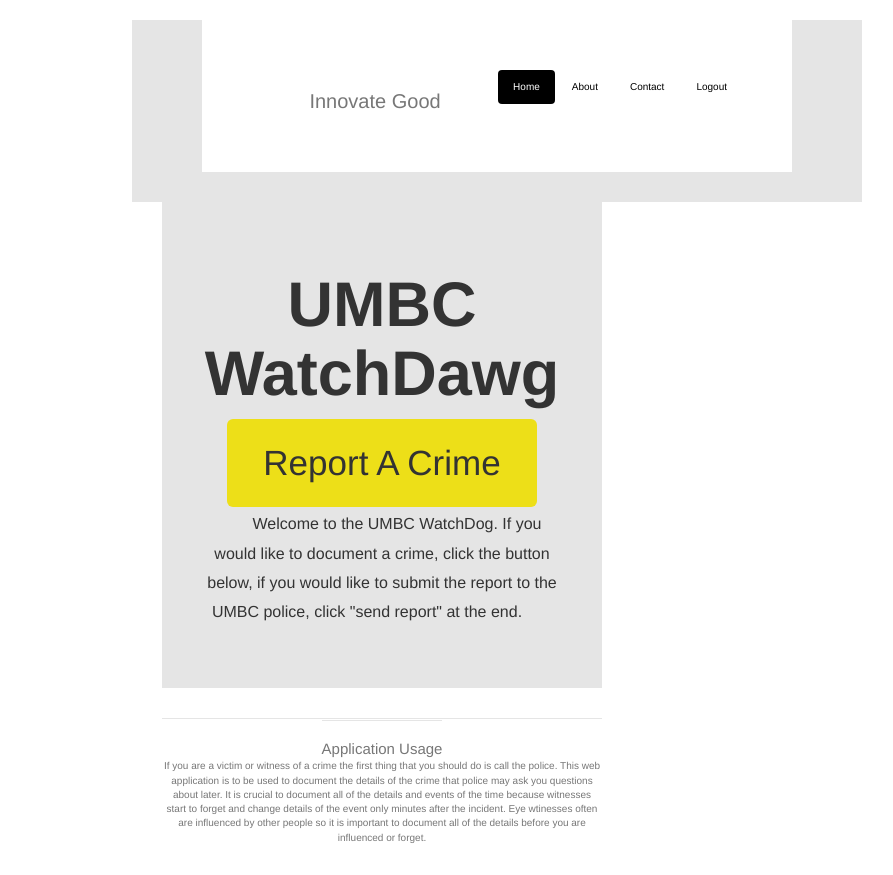
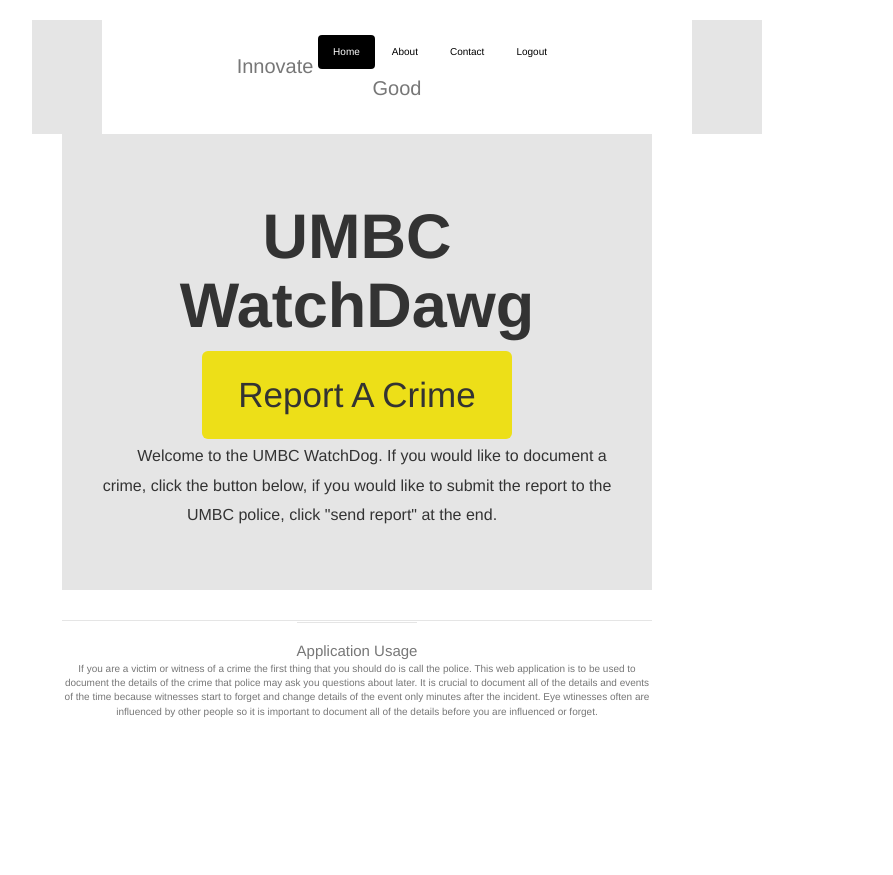
Before and after one commit to umbcWatchDawg/innovate-good-2017, a Django app: page /report/ in a window 1280 px wide. Shown: the whole page, without its empty margins (18-911 px from the left). After the commit the page ends 717 px from the top, so only its background shows below. Run offline with Django 3.2, Linux system fonts and the light colour scheme; the visitor is signed in with stand-in values (Sample User, id 1); some libraries are stand-ins or nearby versions.

Commit message:
max width

```diff
--- a/myproject/static/css/report.css
+++ b/myproject/static/css/report.css
@@ -4,10 +4,10 @@ body {
   padding-bottom: 20px;
   padding-left: 50px;
   padding-right: 50px;
-  margin-left: 100px;
-  margin-right: 100px;
+  /*margin-left: 100px;
+  margin-right: 100px;*/
   text-align: center;
-  max-width: 600px;
+  max-width: 750px;
   }
 .form-signin {
   text-align: center;
@@ -68,10 +68,10 @@ body {
 /* Custom page header */
 .header {
   background-color: #ffffff;
-  padding-right: 50px;
-  padding-left: 50px;
-  padding-bottom: 50px;
-  padding-top: 50px;
+  padding-right: 150px;
+  padding-left: 150px;
+  padding-bottom: 25px;
+  padding-top: 15px;
   /*padding-bottom: 20px;*/
   font-size: 10px;
   /*margin-right: 30px;
@@ -237,10 +237,10 @@ body {
   /* Space out the masthead */
   .header {
     background-color: #ffffff;
-	padding = 15px;
-	margin-bottom: 30px;
-	margin-right: 30px;
-    margin-left: 30px;
+	padding: 15px;
+	padding-bottom: 25px;
+	padding-right: 130px;
+    padding-left: 130px;
   }
   /* Remove the bottom border on the jumbotron for visual effect */
   /*.jumbotron {
```
